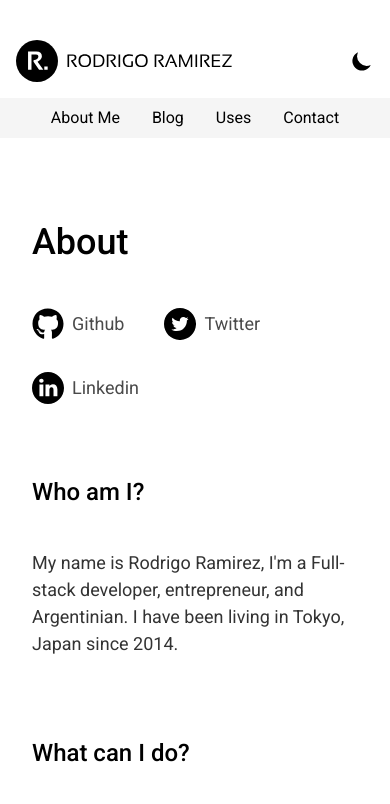
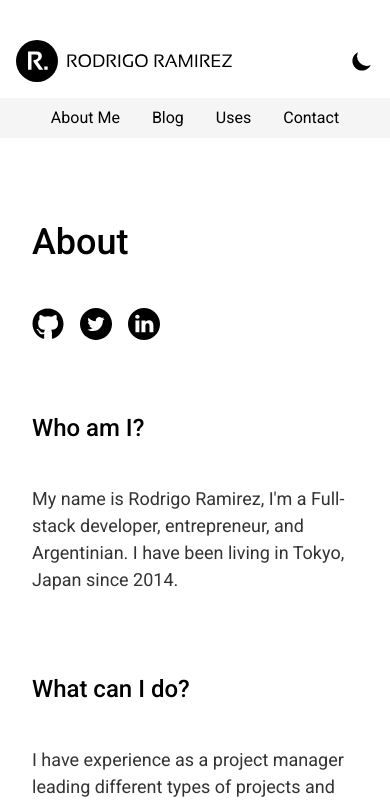
Before and after one commit to xpromx/xpromx.me, a Next.js app: page /about in a window 390 px wide. Shown: the top 804 px of the page. Built offline with nearby package versions, Linux system fonts and the light colour scheme; some icons are missing.

Commit message:
fix(pages/about): responsive

```diff
--- a/src/pages/about.tsx
+++ b/src/pages/about.tsx
@@ -19,10 +19,12 @@ const Item: FC<ItemProps> = ({ children, icon, href }) => {
     <a
       href={href}
       target="blank"
-      className="rounded-md mr-10 mb-8 flex items-center text-lg"
+      className="rounded-md mr-4 sm:mr-10 mb-8 flex items-center text-lg"
     >
-      <Icon icon={icon} className="mr-2" size="md" />
-      <div className="text-gray-700 dark:text-gray-500">{children}</div>
+      <Icon icon={icon} className="sm:mr-2" size="md" />
+      <div className="text-gray-700 dark:text-gray-500 hidden sm:block">
+        {children}
+      </div>
     </a>
   );
 };
```
